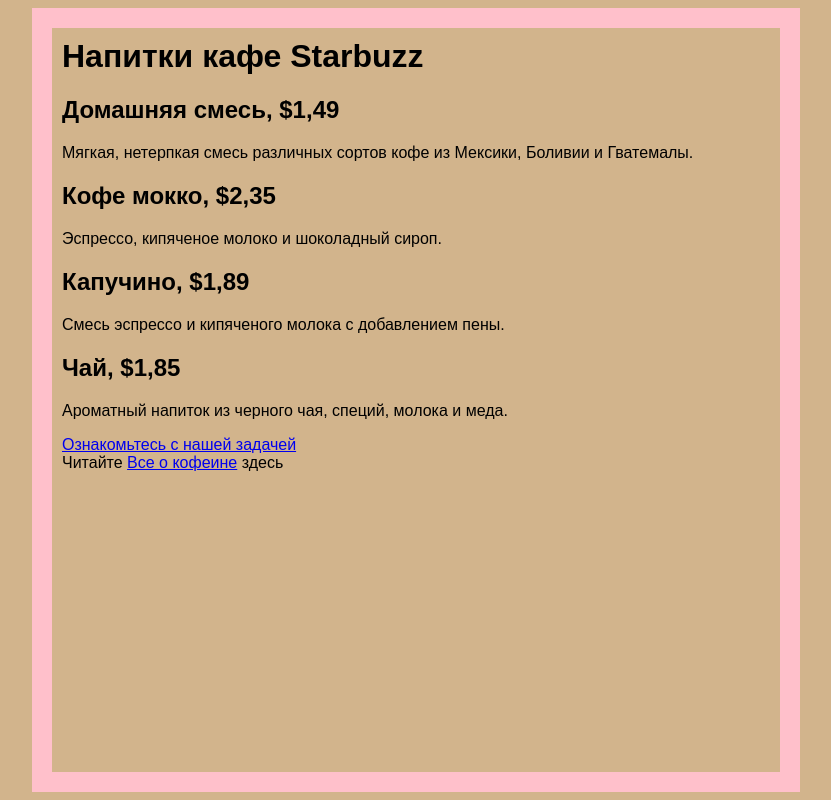
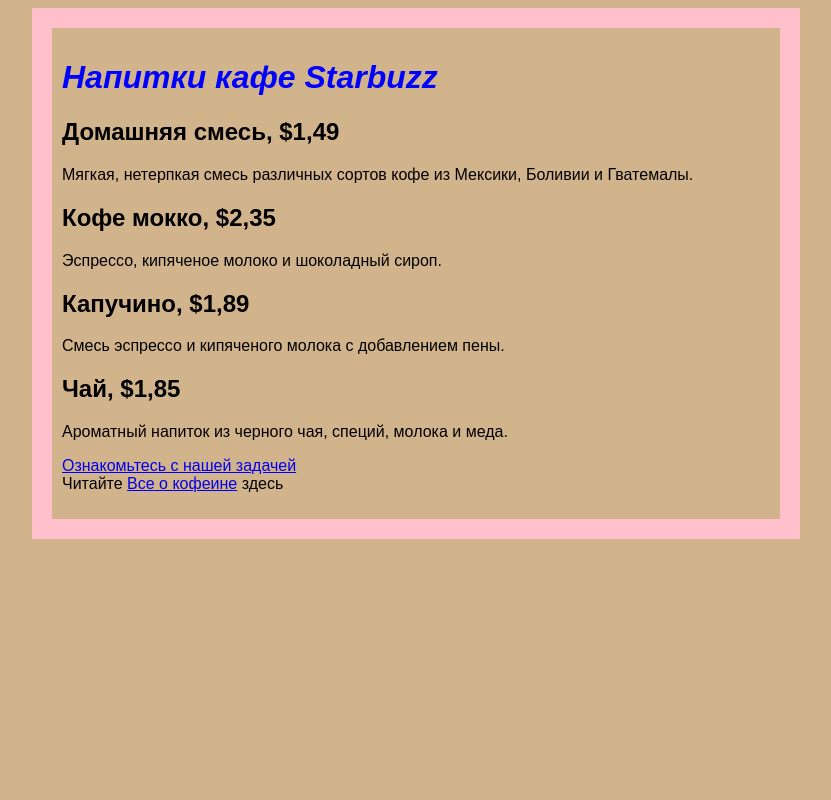
Before and after one commit to juliabuki/starbuzz, a plain HTML site: page index.html in a window 1280 px wide. Shown: the whole page, without its empty margins (224-1055 px from the left). Drawn offline with Linux system fonts and the light colour scheme.

Commit message:
add class to h1

```diff
--- a/index.html
+++ b/index.html
@@ -1,7 +1,8 @@
+<!doctype html>
 <html>
 <head>
 	<title>Кафе Starbuzz</title>
-	<meta charset="UTF-8">
+	<meta charset="utf-8">
 	<style type="text/css">
 
 	body {
@@ -12,10 +13,14 @@
 		padding: 10px 10px 10px 10px;
 		font-family: sans-serif;
 	}
+	.highlighted {
+		color: blue;
+		font-style: italic;
+	}
 	</style>
 </head>
 <body>
-	<h1>Напитки кафе Starbuzz</h1>
+	<h1 class="highlighted">Напитки кафе Starbuzz</h1>
 	<h2>Домашняя смесь, $1,49</h2>
 	<p>Мягкая, нетерпкая смесь различных
 	сортов кофе из Мексики, Боливии и Гватемалы.</p>
```
